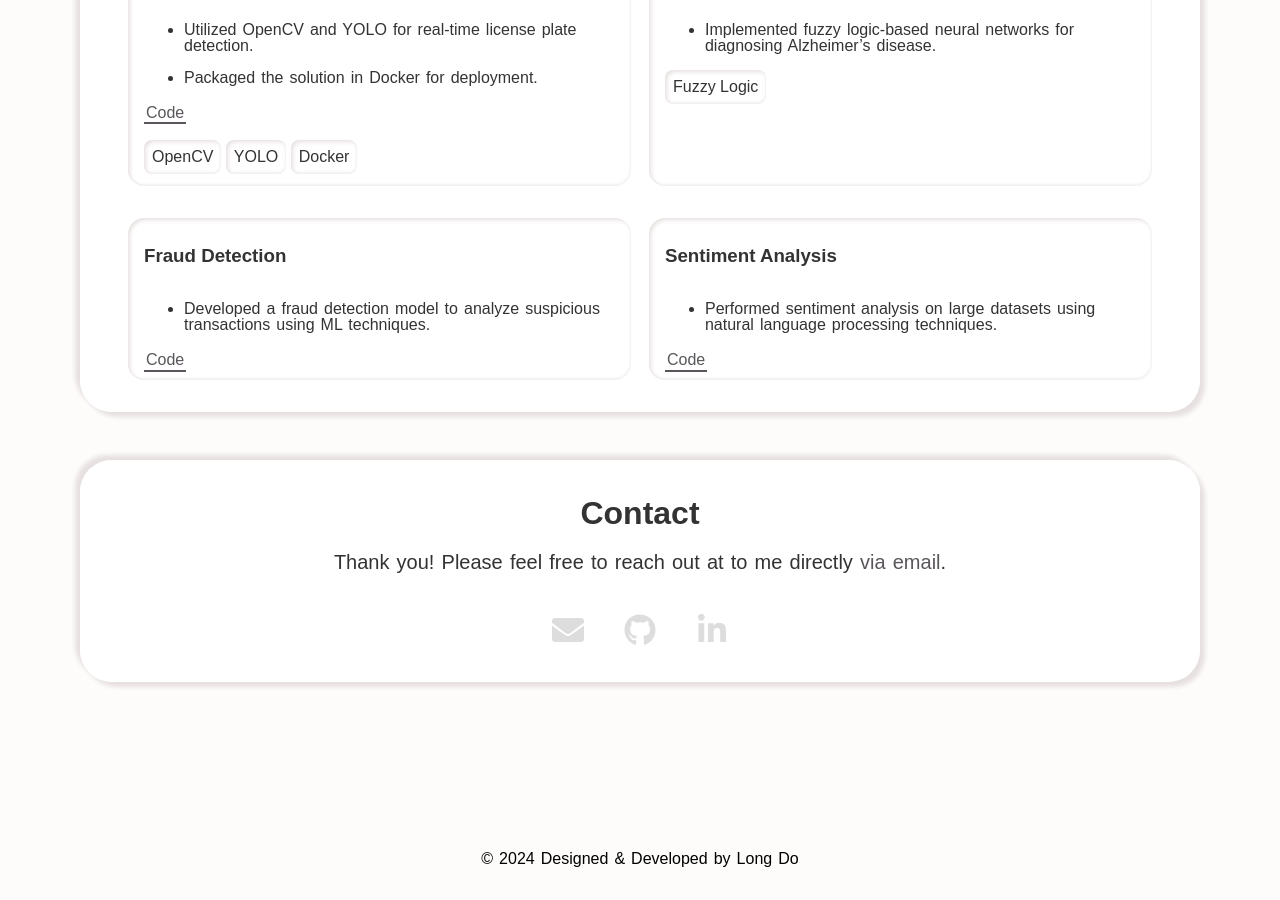
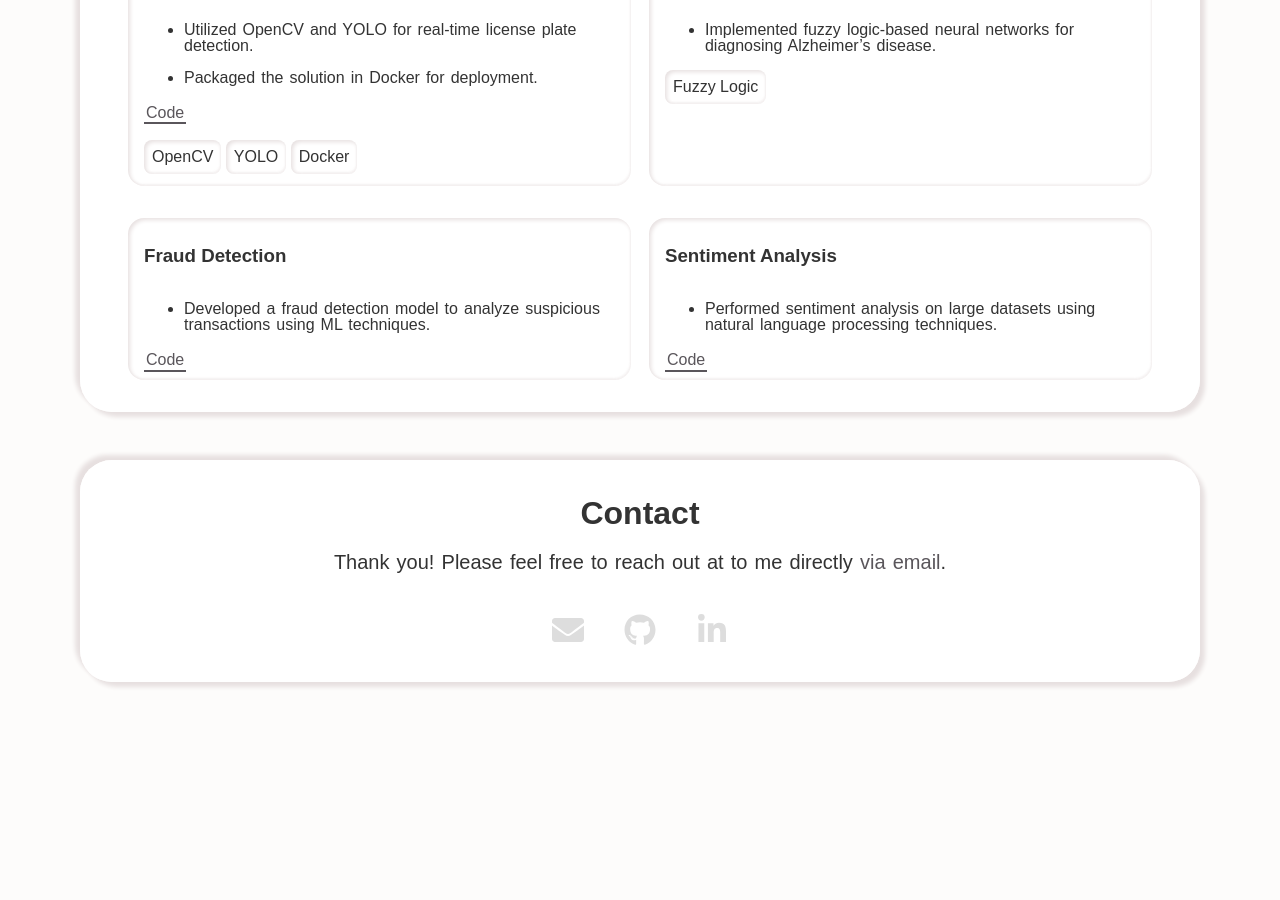
Before and after one commit to p9verma/punitaverma9.github.io, a Jekyll site: the page built from index.html, in a window 1280 px wide and 900 px high, scrolled down 7198 px. Built offline with Jekyll 4.4.1, drawn with Linux system fonts in a browser that asks for light colours; after the commit the page ends 8048 px from its top, so only the background shows below that.

Commit message:
Update footer.html

```diff
--- a/_includes/footer.html
+++ b/_includes/footer.html
@@ -1,7 +1,4 @@
 <footer class="footer">
-  <p>
-    &copy; 2024 Designed & Developed by Long Do
-  </p>
   <!-- <p>
     Built with
     <a class="highlight-link" href="https://jekyllrb.com/" target="_blank" rel="noreferrer">
```
